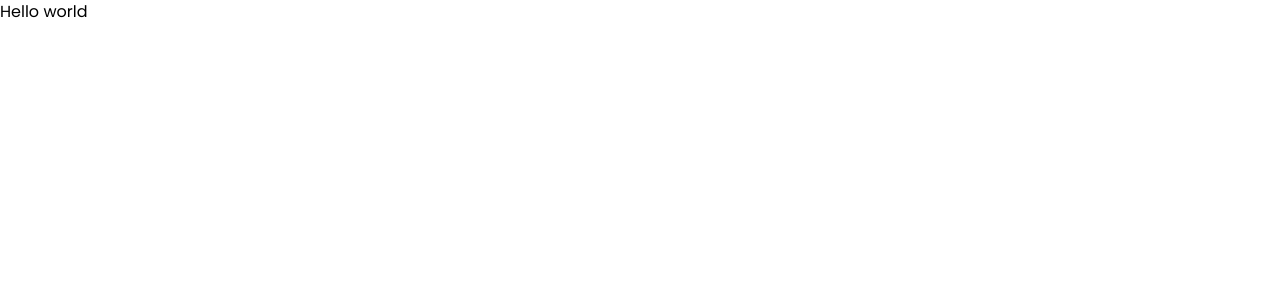
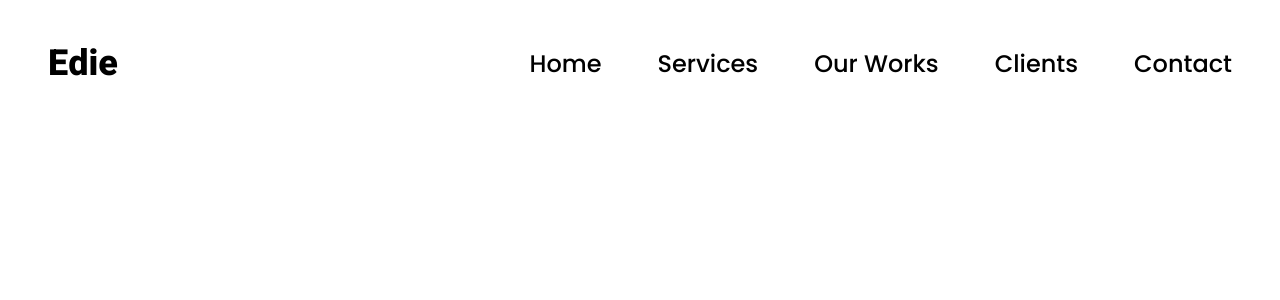
Before and after one commit to farhaan-mukarram/dev-challenges-edie-homepage, a React (Vite) app: page / in a window 1280 px wide. Shown: the top 300 px of the page. Built offline with nearby package versions, Linux system fonts and the light colour scheme.

Commit message:
feat: implement desktop navbar

```diff
--- a/src/App.tsx
+++ b/src/App.tsx
@@ -1,5 +1,12 @@
+import Container from "./Components/Container";
+import Navbar from "./Components/Navbar";
+
 const App = () => {
-  return <div>Hello world</div>;
+  return (
+    <Container>
+      <Navbar />
+    </Container>
+  );
 };
 
 export default App;
--- /dev/null
+++ b/src/Components/Container.tsx
@@ -0,0 +1,7 @@
+import { FunctionComponent, PropsWithChildren } from "react";
+
+const Container: FunctionComponent<PropsWithChildren> = ({ children }) => {
+  return <div className="mx-auto max-w-7xl">{children}</div>;
+};
+
+export default Container;
--- /dev/null
+++ b/src/Components/Navbar/index.tsx
@@ -0,0 +1,25 @@
+const navbarLinks = ["home", "services", "our works", "clients", "contact"];
+
+const Navbar = () => {
+  return (
+    <nav className="flex items-center justify-between px-12 py-11">
+      <div>
+        <a href="#">
+          <h2 className="text-4xl font-extrabold font-heebo">Edie</h2>
+        </a>
+      </div>
+
+      <ul className="flex items-center text-2xl font-medium gap-x-14">
+        {navbarLinks.map((link) => (
+          <li key={link}>
+            <a href="#" className="capitalize">
+              {link}
+            </a>
+          </li>
+        ))}
+      </ul>
+    </nav>
+  );
+};
+
+export default Navbar;
```
